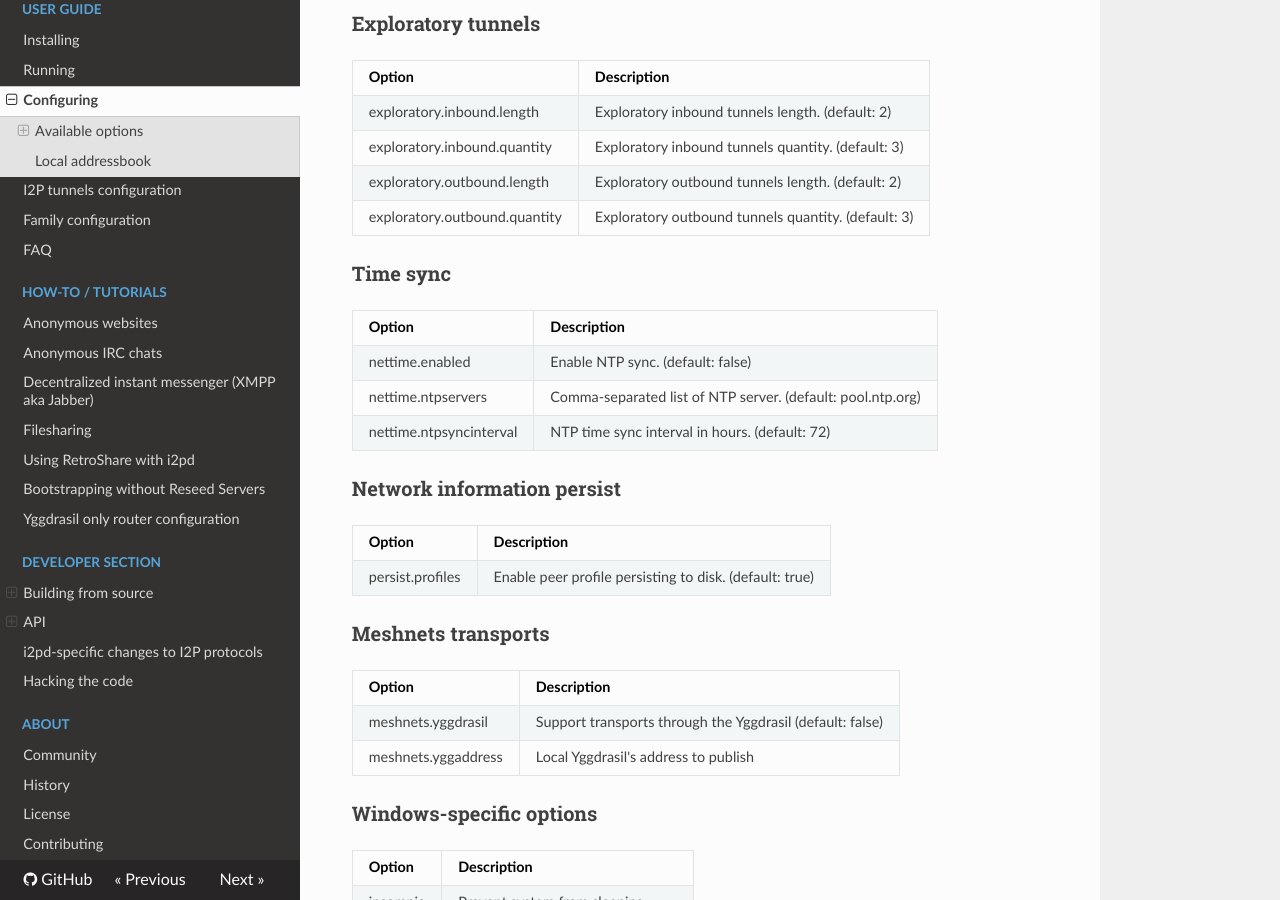
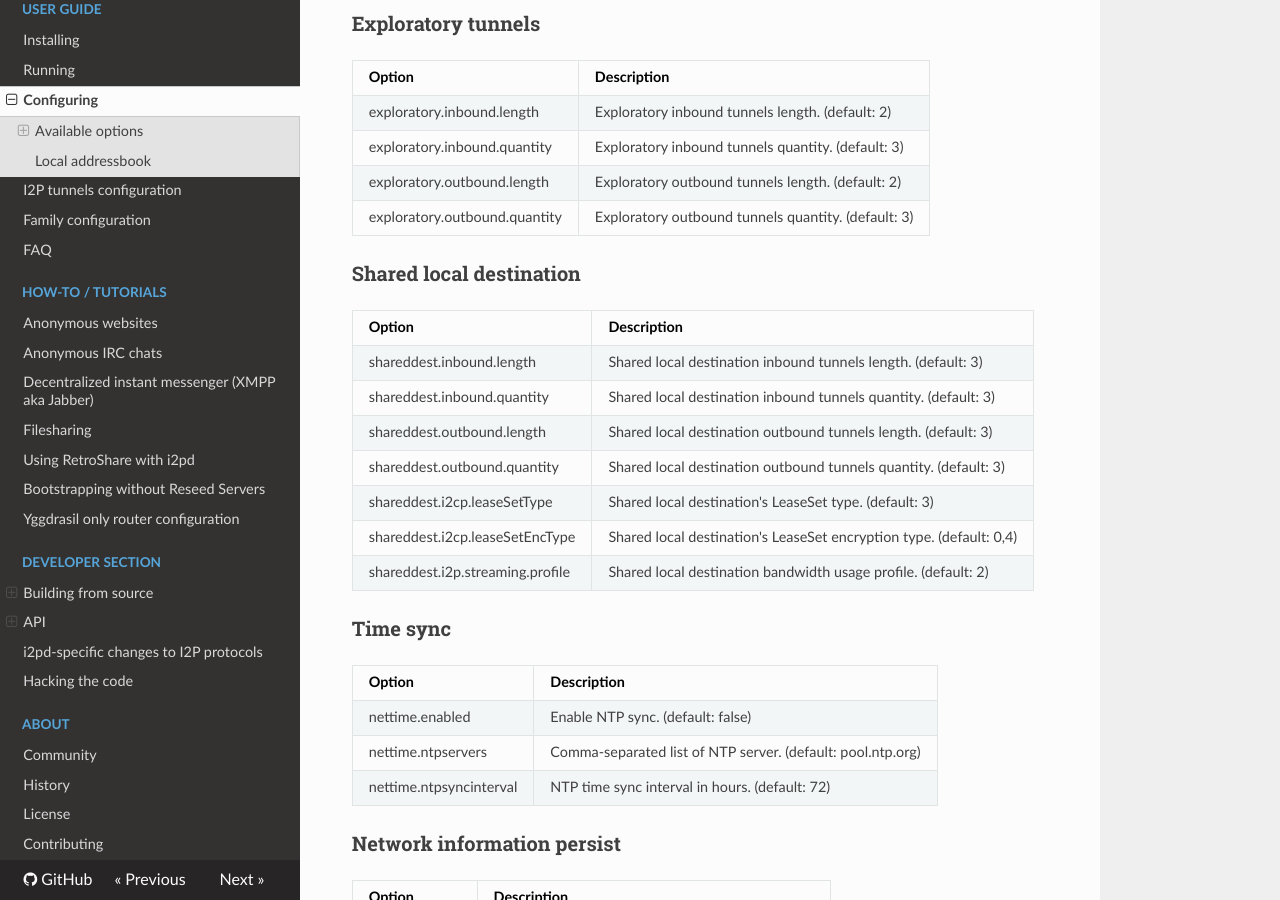
Before and after one commit to PurpleI2P/i2pd_docs_en, an MkDocs documentation site: the page built from docs/user-guide/configuration.md, in a window 1280 px wide and 900 px high, scrolled down 7161 px. Built offline with MkDocs 1.6.1, drawn with Linux system fonts in a browser that asks for light colours; nearby versions of some CDN libraries.

Commit message:
Shared local destination params added

```diff
--- a/docs/user-guide/configuration.md
+++ b/docs/user-guide/configuration.md
@@ -255,6 +255,18 @@ exploratory.inbound.quantity           | Exploratory inbound tunnels quantity. (
 exploratory.outbound.length            | Exploratory outbound tunnels length. (default: 2)
 exploratory.outbound.quantity          | Exploratory outbound tunnels quantity. (default: 3)
 
+### Shared local destination
+
+Option                                 | Description
+-------------------------------------- | --------------------------------------
+shareddest.inbound.length              | Shared local destination inbound tunnels length. (default: 3)
+shareddest.inbound.quantity            | Shared local destination inbound tunnels quantity. (default: 3)
+shareddest.outbound.length             | Shared local destination outbound tunnels length. (default: 3)
+shareddest.outbound.quantity           | Shared local destination outbound tunnels quantity. (default: 3)
+shareddest.i2cp.leaseSetType           | Shared local destination's LeaseSet type. (default: 3)
+shareddest.i2cp.leaseSetEncType        | Shared local destination's LeaseSet encryption type. (default: 0,4)
+shareddest.i2p.streaming.profile       | Shared local destination bandwidth usage profile. (default: 2)
+
 ### Time sync
 
 Option                                 | Description
```
